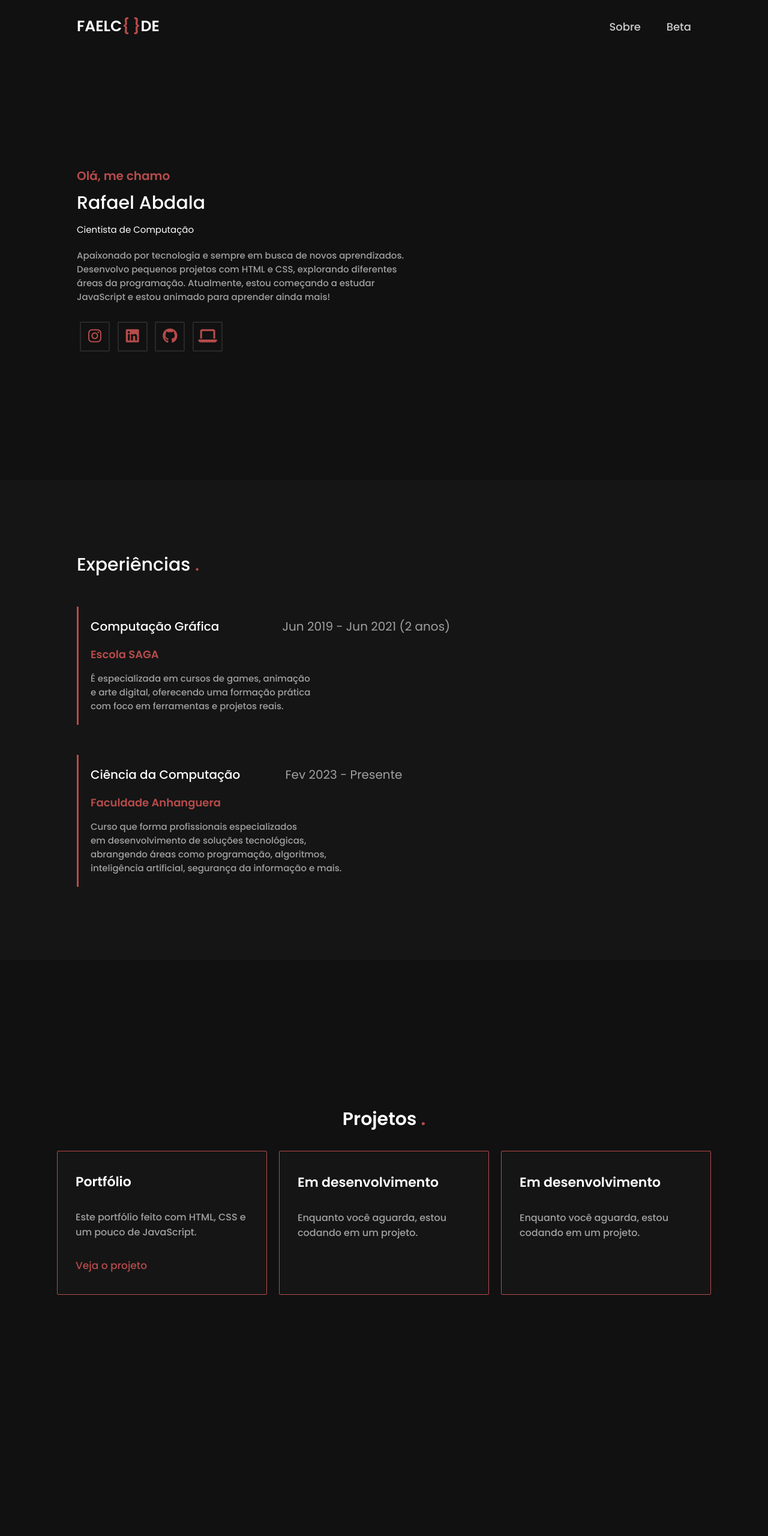
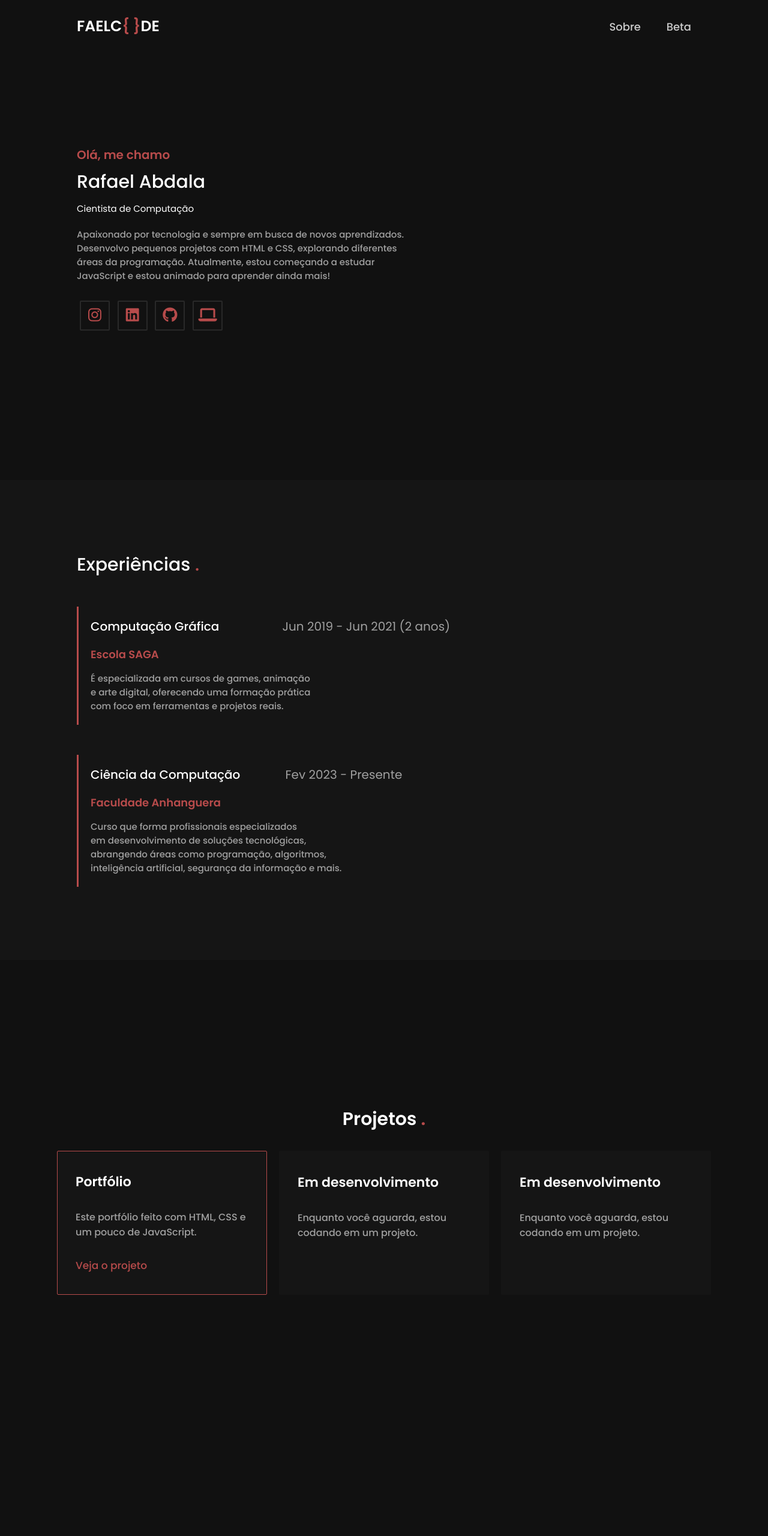
Before and after one commit to faelscript/portfolio, a plain HTML site: page index.html in a window 1280 px wide. Shown: the top 2560 px of the page at 60% size. Drawn offline with Linux system fonts and the light colour scheme.

Commit message:
change dev-box

```diff
--- a/css/styles.css
+++ b/css/styles.css
@@ -91,10 +91,9 @@ nav a.active {
     display: flex;
     align-items: center;
     width: 100%;
-    min-height: 100vh;
-    height: auto;
+    height: 100vh;
     background-color: #111111;
-    padding: 120px 10% 50px;
+    padding: 0 10%;
 }
 
 .home-content h1 {
@@ -334,12 +333,12 @@ nav a.active {
     flex-direction: column;
     align-items: left;
     justify-content: center;
-    border: 1px solid #b74b4b;
     border-radius: 2px;
     background-color: #151515;
     cursor: default;
     text-decoration: none;
-    transition: border 0.2s ease-in-out;
+    border: 1px solid transparent;
+    transition: border 0.2s ease-in-out, border-color 0.2s ease-in-out;
 }
 
 .dev-box h2 {
@@ -362,6 +361,9 @@ nav a.active {
     margin-top: 30px;
 }
 
+.dev-box:hover {
+    border-color: #b74b4b;
+}
 /* Pagina de Conhecimentos */
 
 .xp {
```
